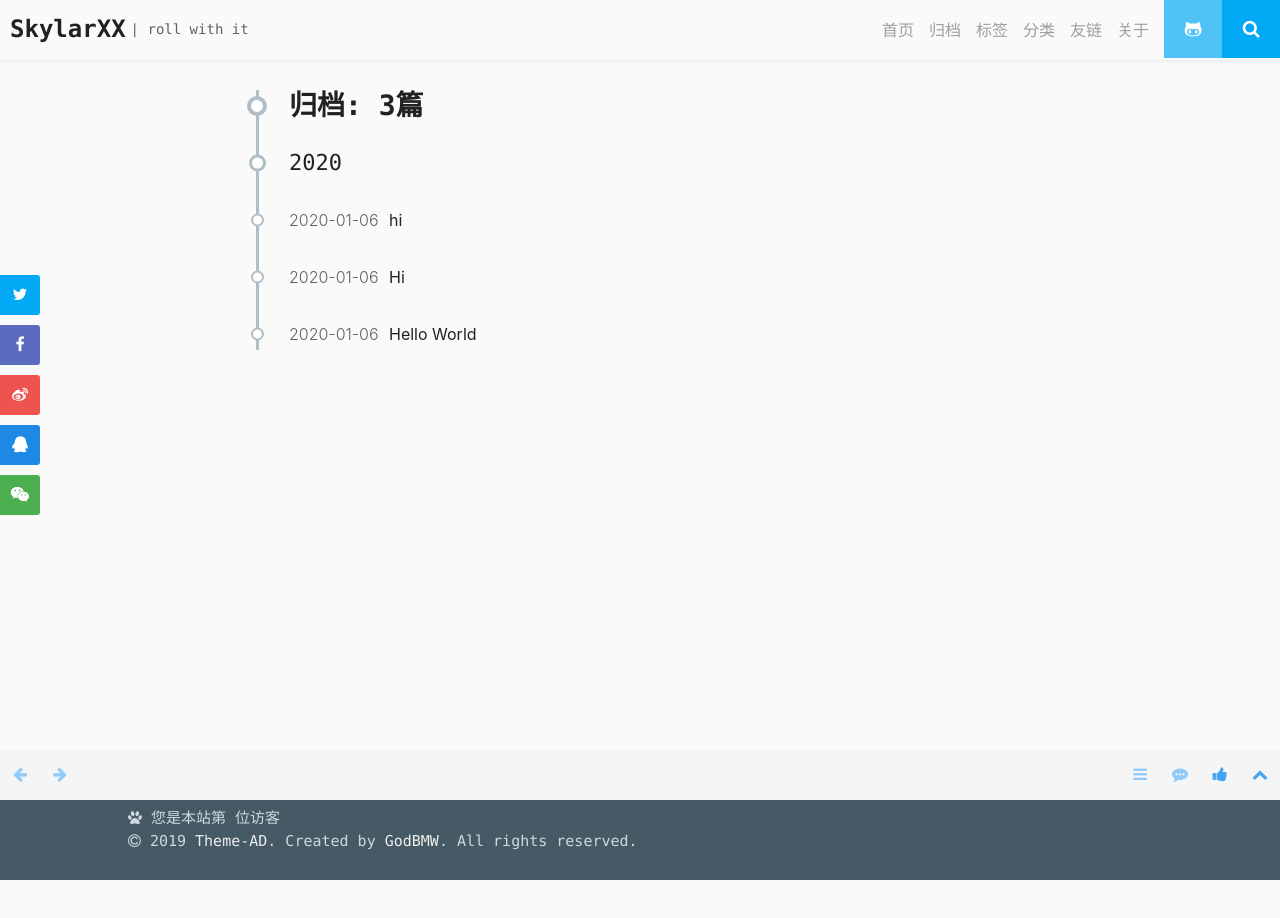
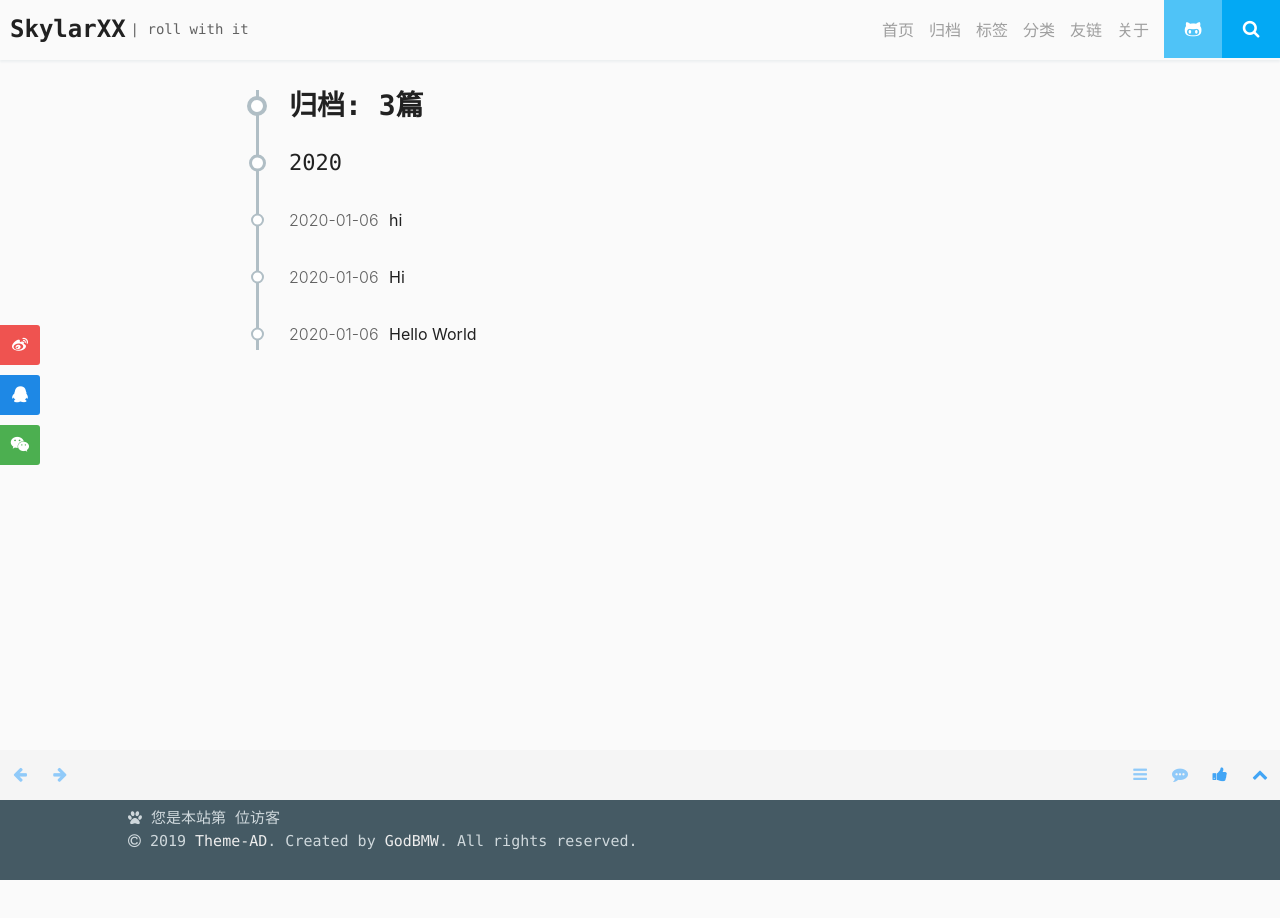
Before and after one commit to SkylarXX/SkyarXX.github.io, a plain HTML site: page archives/2020/01/index.html in a window 1280 px wide. Drawn offline with nearby package versions, Linux system fonts and the light colour scheme; some packages are replaced by stand-ins of ours.

Commit message:
Site updated: 2020-01-06 11:58:07

```diff
--- a/archives/2020/01/index.html
+++ b/archives/2020/01/index.html
@@ -40,12 +40,12 @@
   window.AD_CONFIG = {
     leancloud: {"appid":"Hyq9wkH495DgNHWhDQCOfQSp-gzGzoHsz","appkey":"WaR7nrzhliHj9aVwdQzkdlGd","comment":true,"count":true},
     welcome: {"enable":false,"interval":30},
-    start_time: "2018-02-10",
+    start_time: "2019-01-06",
     passwords: ["efe07af7441da2b69c4a41e42e73be4db47f66010a56900788a458354a7373ec", ],
     is_post: false,
     lock: false,
     author: "Xiao xiaoshan",
-    share: {"twitter":true,"facebook":true,"weibo":true,"qq":true,"wechat":true},
+    share: {"twitter":false,"facebook":false,"weibo":true,"qq":true,"wechat":true},
     mathjax: true,
     page_type: "",
     root: "/"
@@ -282,14 +282,6 @@
 </div>
     <div id="share-btn">
 
-    <a id="share-btn-twitter" href="javascript:void(0);" target="_blank">
-      <i class="fa fa-twitter"></i>
-    </a>
-
-
-    <a id="share-btn-facebook" href="javascript:void(0);" target="_blank">
-      <i class="fa fa-facebook"></i>
-    </a>
 
 
     <a id="share-btn-weibo" href="javascript:void(0);" target="_blank">
```
Also changed, not shown: archives/2020/index.html (+2 -10 lines), archives/index.html (+2 -10 lines), index.html (+2 -10 lines), passages/Hi/index.html (+2 -10 lines), passages/hello-world/index.html (+2 -10 lines), passages/hi-0/index.html (+2 -10 lines).
